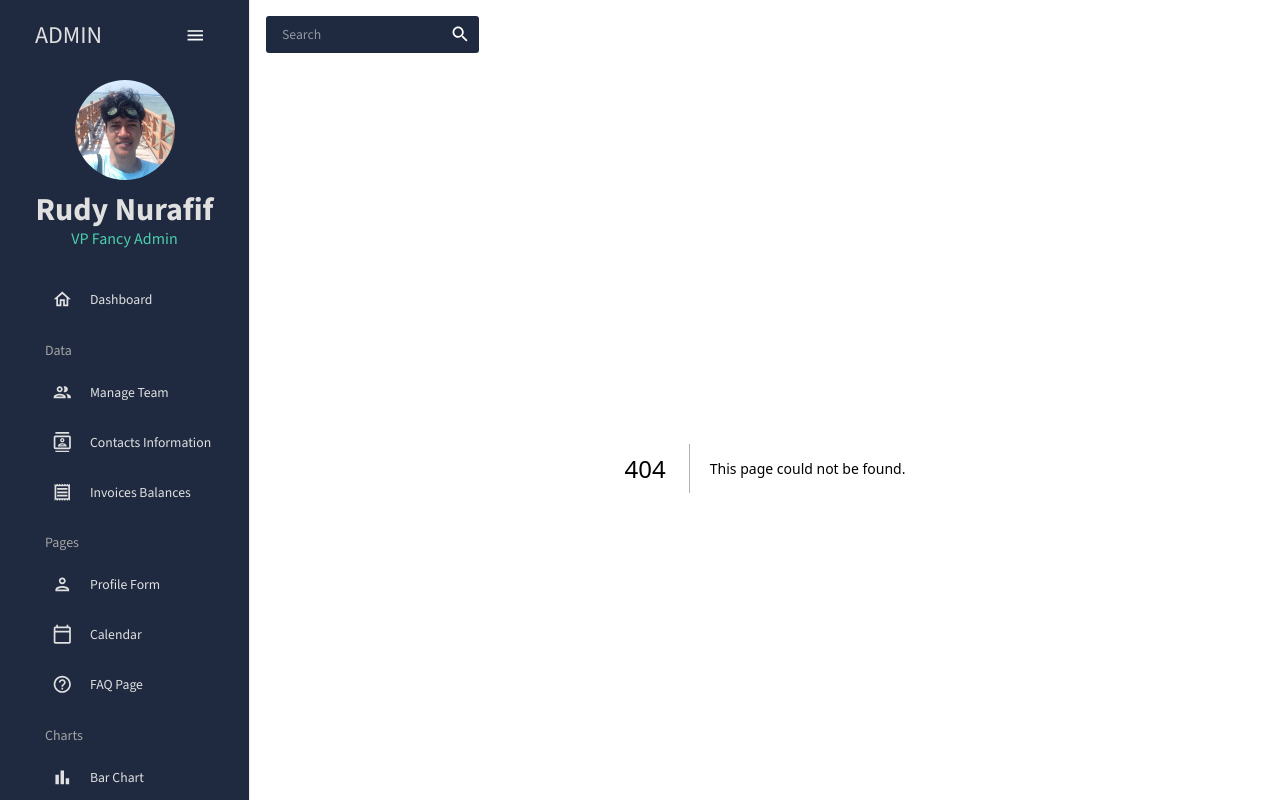
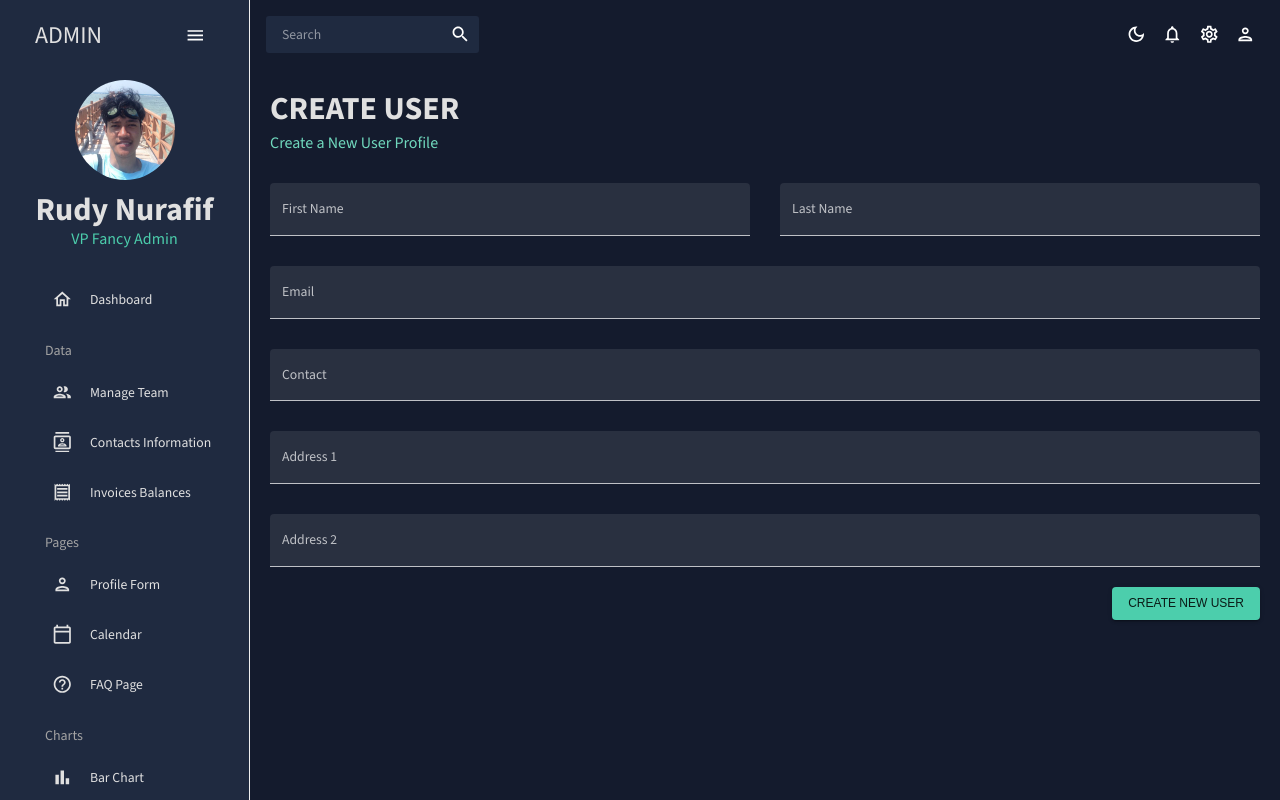
Before and after one commit to rudynurafif/nextjs-dashboard, a Next.js app: page /profile-form in a window 1280 px wide. Before the commit this address had no page. Shown: the top 800 px of the page. Built offline with nearby package versions, Linux system fonts and the light colour scheme.

Commit message:
Profile form page

```diff
--- /dev/null
+++ b/src/app/profile-form/page.jsx
@@ -0,0 +1,148 @@
+'use client';
+
+import { Box, Button, TextField } from '@mui/material';
+import { Formik } from 'formik';
+import * as yup from 'yup';
+import useMediaQuery from '@mui/material/useMediaQuery';
+import Header from '@/components/Header';
+
+const initialValues = {
+  firstName: '',
+  lastName: '',
+  email: '',
+  contact: '',
+  address1: '',
+  address2: '',
+};
+
+const phoneRegExp =
+  /^((\+[1-9]{1,4}[ -]?)|(\([0-9]{2,3}\)[ -]?)|([0-9]{2,4})[ -]?)*?[0-9]{3,4}[ -]?[0-9]{3,4}$/;
+
+const userSchema = yup.object().shape({
+  firstName: yup.string().required('required'),
+  lastName: yup.string().required('required'),
+  email: yup.string().email('invalid email').required('required'),
+  contact: yup
+    .string()
+    .matches(phoneRegExp, 'phone number is not valid!')
+    .required('required'),
+  address1: yup.string().required('required'),
+  address2: yup.string().required('required'),
+});
+
+const ProfileForm = () => {
+  const isNonMobile = useMediaQuery('(min-width:600px)');
+
+  const handleSubmit = (values) => {
+    console.log(values);
+  };
+
+  return (
+    <Box m='20px'>
+      <Header title='CREATE USER' subtitle='Create a New User Profile' />
+
+      <Formik
+        onSubmit={handleSubmit}
+        initialValues={initialValues}
+        validationSchema={userSchema}
+      >
+        {({ values, errors, touched, handleBlur, handleChange, handleSubmit }) => (
+          <form onSubmit={handleSubmit}>
+            <Box
+              display='grid'
+              gap='30px'
+              gridTemplateColumns='repeat(4, minmax(0, 1fr))'
+              sx={{
+                '& > div': { gridColumn: isNonMobile ? undefined : 'span 4' },
+              }}
+            >
+              <TextField
+                fullWidth
+                variant='filled'
+                type='text'
+                label='First Name'
+                onBlur={handleBlur}
+                onChange={handleChange}
+                value={values.firstName}
+                name='firstName'
+                error={!!touched.firstName && !!errors.firstName}
+                helperText={touched.firstName && errors.firstName}
+                sx={{ gridColumn: 'span 2' }}
+              />
+              <TextField
+                fullWidth
+                variant='filled'
+                type='text'
+                label='Last Name'
+                onBlur={handleBlur}
+                onChange={handleChange}
+                value={values.lastName}
+                name='lastName'
+                error={!!touched.lastName && !!errors.lastName}
+                helperText={touched.lastName && errors.lastName}
+                sx={{ gridColumn: 'span 2' }}
+              />
+              <TextField
+                fullWidth
+                variant='filled'
+                type='text'
+                label='Email'
+                onBlur={handleBlur}
+                onChange={handleChange}
+                value={values.email}
+                name='email'
+                error={!!touched.email && !!errors.email}
+                helperText={touched.email && errors.email}
+                sx={{ gridColumn: 'span 4' }}
+              />
+              <TextField
+                fullWidth
+                variant='filled'
+                type='text'
+                label='Contact'
+                onBlur={handleBlur}
+                onChange={handleChange}
+                value={values.contact}
+                name='contact'
+                error={!!touched.contact && !!errors.contact}
+                helperText={touched.contact && errors.contact}
+                sx={{ gridColumn: 'span 4' }}
+              />
+              <TextField
+                fullWidth
+                variant='filled'
+                type='text'
+                label='Address 1'
+                onBlur={handleBlur}
+                onChange={handleChange}
+                value={values.address1}
+                name='address1'
+                error={!!touched.address1 && !!errors.address1}
+                helperText={touched.address1 && errors.address1}
+                sx={{ gridColumn: 'span 4' }}
+              />
+              <TextField
+                fullWidth
+                variant='filled'
+                type='text'
+                label='Address 2'
+                onBlur={handleBlur}
+                onChange={handleChange}
+                value={values.address2}
+                name='address2'
+                error={!!touched.address2 && !!errors.address2}
+                helperText={touched.address2 && errors.address2}
+                sx={{ gridColumn: 'span 4' }}
+              />
+            </Box>
+            <Box display='flex' justifyContent='end' mt='20px'>
+              <Button type='submit' color='secondary' variant='contained'>Create New user</Button>
+            </Box>
+          </form>
+        )}
+      </Formik>
+    </Box>
+  );
+};
+
+export default ProfileForm;
```
